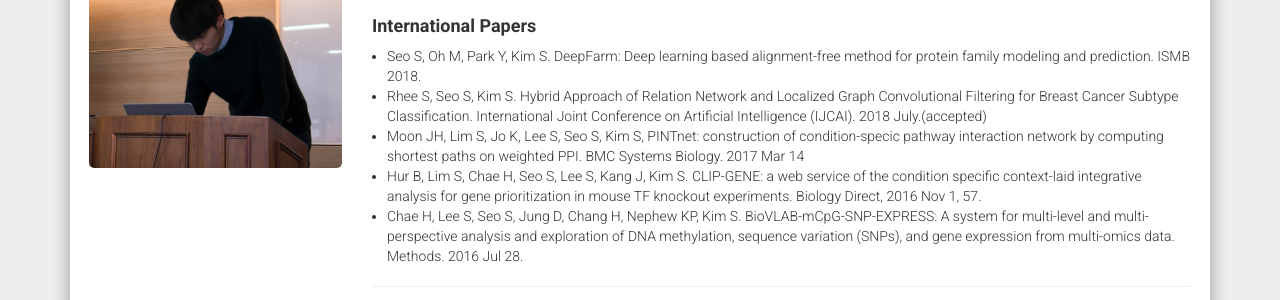
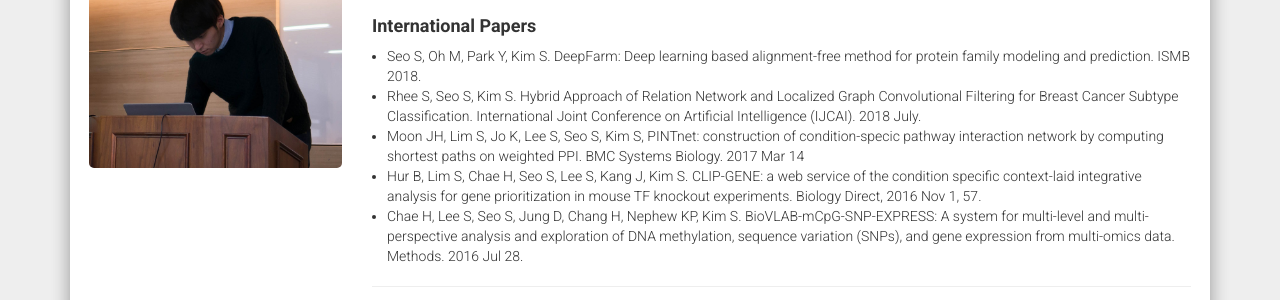
Before and after one commit to solanoon/bhi-kimlab.github.io, a Jekyll site: the page built from _members/seokjun_seo.md, in a window 1280 px wide. Shown: the part 376-676 px from the top of the page. Built offline with Jekyll 4.4.1, drawn with Linux system fonts in a browser that asks for light colours; nearby versions of some CDN libraries.

Commit message:
Update publications.json

```diff
--- a/_data/publications.json
+++ b/_data/publications.json
@@ -6,7 +6,7 @@
     "author": "Seo S, Oh M, Park Y, Kim S"
   },
   {
-    "title": "Rhee S, Seo S, Kim S. Hybrid Approach of Relation Network and Localized Graph Convolutional Filtering for Breast Cancer Subtype Classification. International Joint Conference on Artificial Intelligence (IJCAI). 2018 July.(accepted)",
+    "title": "Rhee S, Seo S, Kim S. Hybrid Approach of Relation Network and Localized Graph Convolutional Filtering for Breast Cancer Subtype Classification. International Joint Conference on Artificial Intelligence (IJCAI). 2018 July.",
     "year": 2018,
     "author": "Rhee S, Seo S, Kim S"
   },
```
